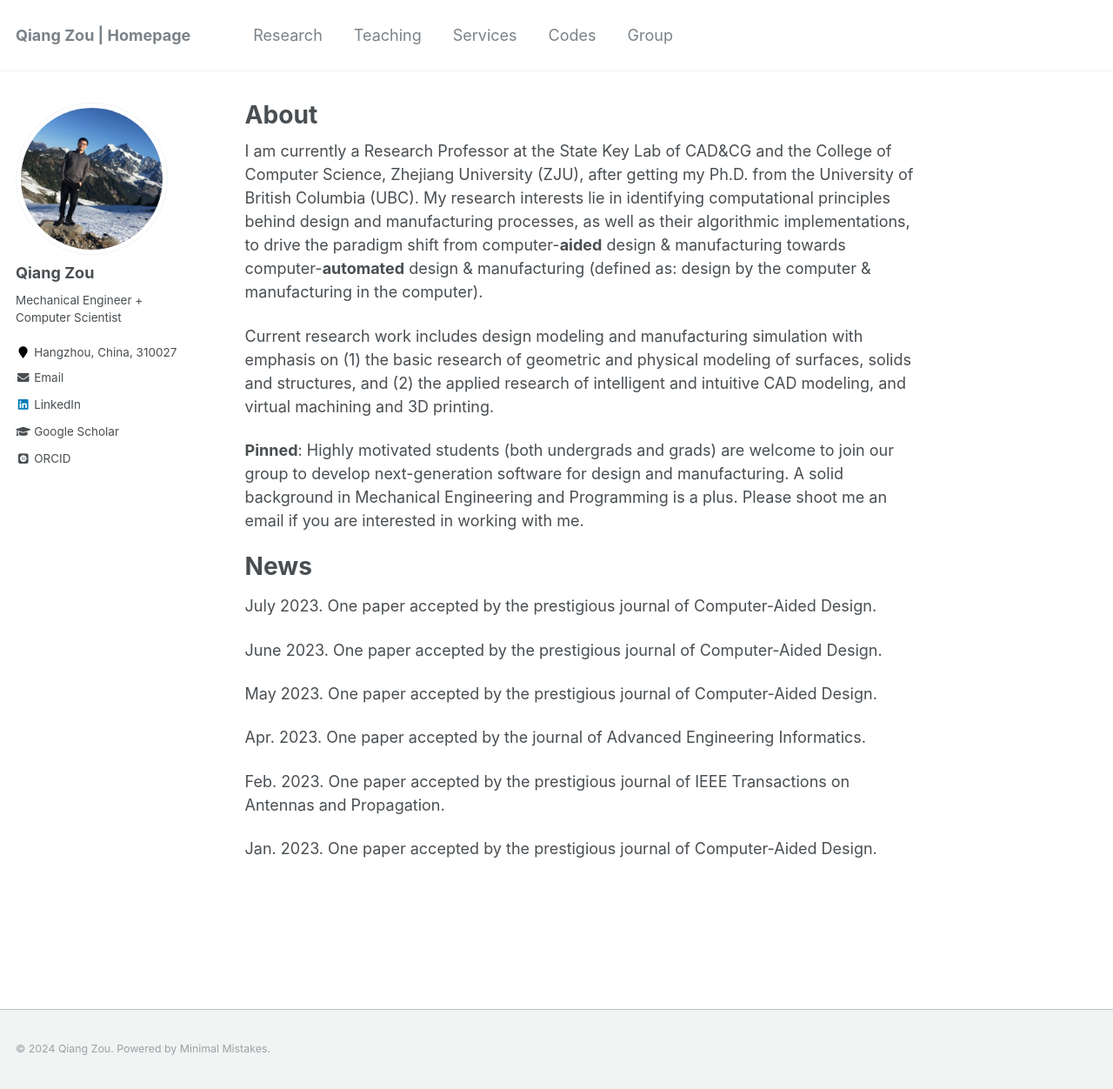
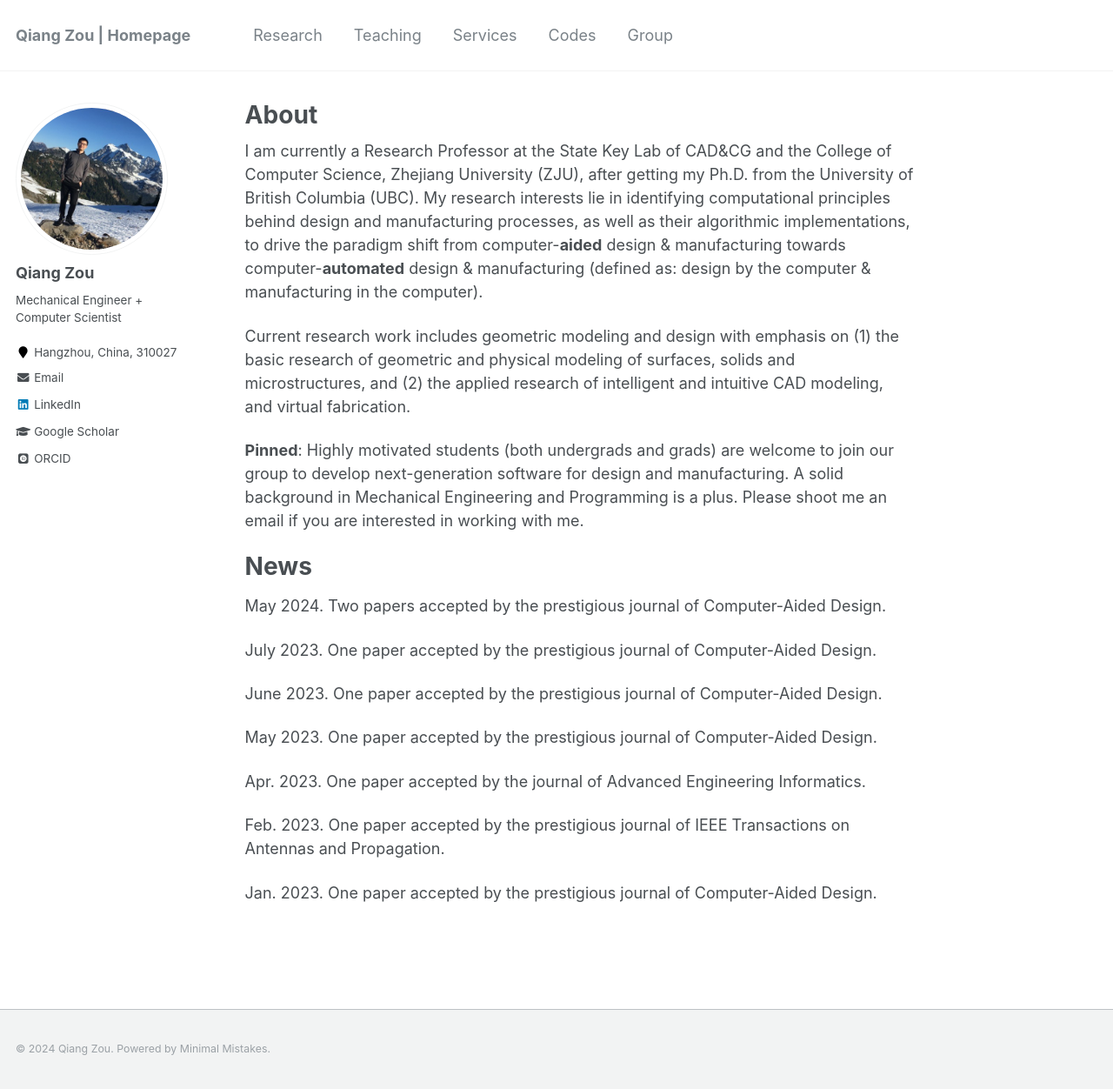
Before and after one commit to Qiang-Zou/Qiang-Zou.github.io, a Jekyll site: the page built from _pages/about.md, in a window 1280 px wide and 1252 px high. Shown: the whole window at 87% size. Built offline with Jekyll 4.4.1, drawn with Linux system fonts in a browser that asks for light colours; some web fonts are replaced.

Commit message:
Update about.md

```diff
--- a/_pages/about.md
+++ b/_pages/about.md
@@ -10,12 +10,14 @@ redirect_from:
 
 I am currently a Research Professor at the State Key Lab of CAD&CG and the College of Computer Science, Zhejiang University (ZJU), after getting my Ph.D. from the University of British Columbia (UBC). My research interests lie in identifying computational principles behind design and manufacturing processes, as well as their algorithmic implementations, to drive the paradigm shift from computer-**aided** design & manufacturing towards computer-**automated** design & manufacturing (defined as: design by the computer & manufacturing in the computer).
 
-Current research work includes design modeling and manufacturing simulation with emphasis on (1) the basic research of geometric and physical modeling of surfaces, solids and structures, and (2) the applied research of intelligent and intuitive CAD modeling, and virtual machining and 3D printing.
+Current research work includes geometric modeling and design with emphasis on (1) the basic research of geometric and physical modeling of surfaces, solids and microstructures, and (2) the applied research of intelligent and intuitive CAD modeling, and virtual fabrication.
 
 **Pinned**: Highly motivated students (both undergrads and grads) are welcome to join our group to develop next-generation software for design and manufacturing. A solid background in Mechanical Engineering and Programming is a plus. Please shoot me an email if you are interested in working with me.
 
 News
 ======
+May 2024. Two papers accepted by the prestigious journal of Computer-Aided Design.
+
 July 2023. One paper accepted by the prestigious journal of Computer-Aided Design.
 
 June 2023. One paper accepted by the prestigious journal of Computer-Aided Design.
```
